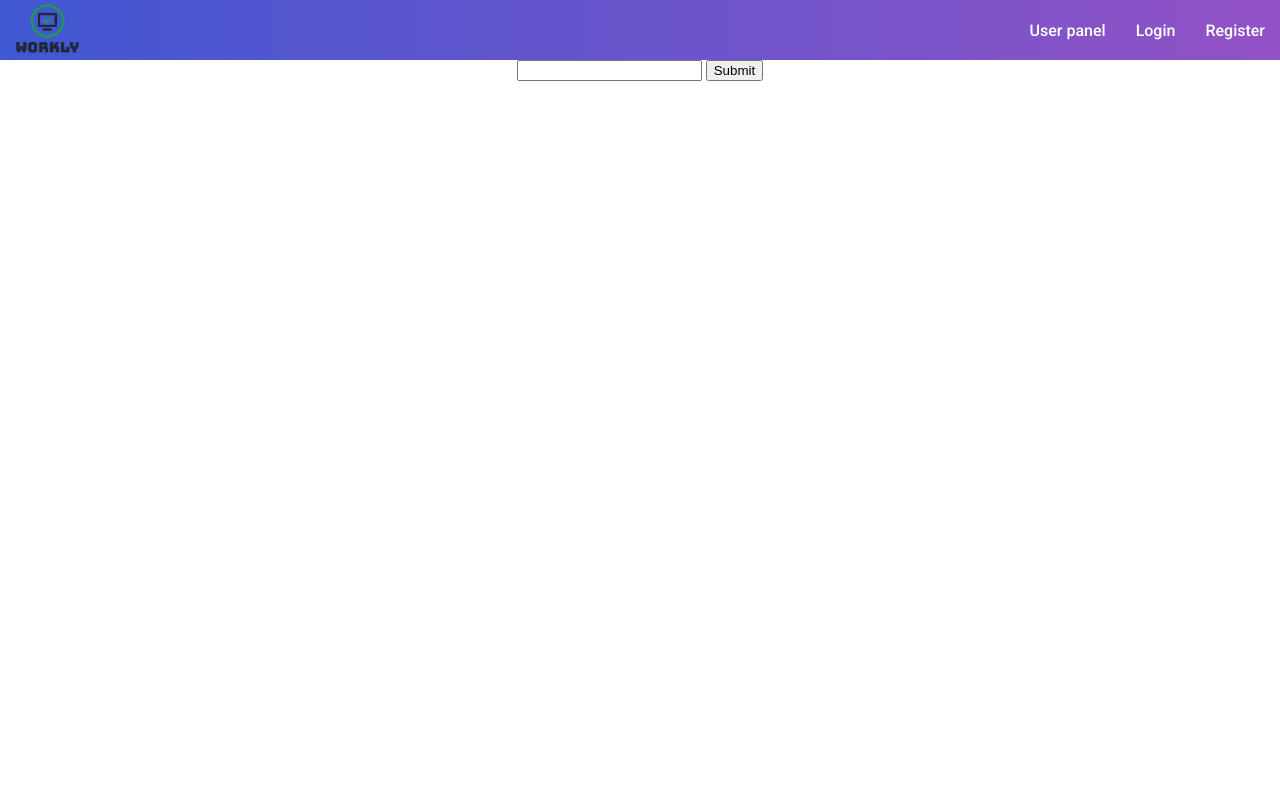
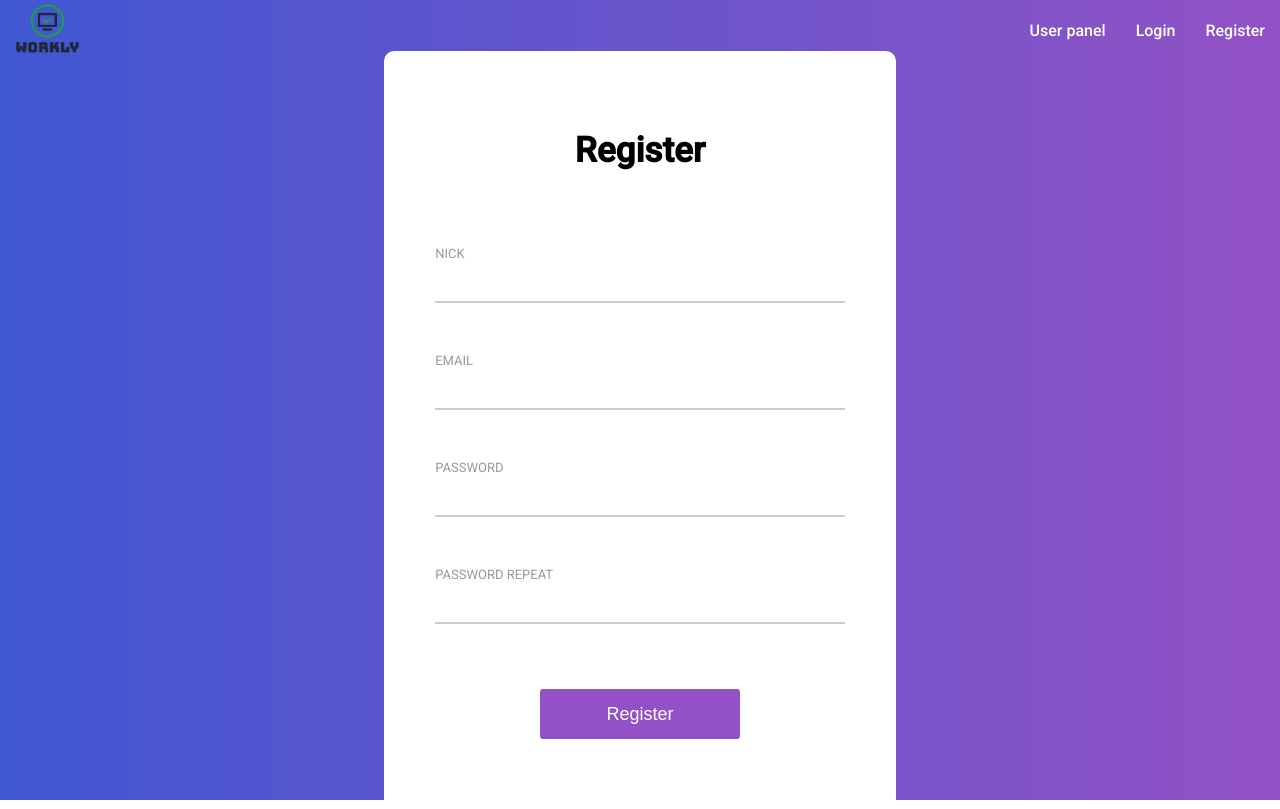
Before and after one commit to jstanislawczyk/WorklyFE, a Vue app: page /register in a window 1280 px wide. Built offline with nearby package versions, Linux system fonts and the light colour scheme.

Commit message:
Register form

```diff
--- a/src/components/Register.vue
+++ b/src/components/Register.vue
@@ -4,42 +4,66 @@
       @submit.prevent="registerUser"
       class="register__form"
     >
-      <label>
+      <h2 class="register__title">Register</h2>
+
+      <label class="label">
+        <span class="label__title">Nick</span>
         <input
+          class="label__input"
+          type="text"
+          v-model="user.nick"
+        >
+      </label>
+
+      <label class="label">
+        <span class="label__title">Email</span>
+        <input
+          class="label__input"
           type="text"
           v-model="user.email"
         >
-        {{ user.email }}
       </label>
 
-      <button type="submit">Submit</button>
+      <label class="label">
+        <span class="label__title">Password</span>
+        <input
+          class="label__input"
+          type="password"
+          v-model="user.password"
+        >
+      </label>
+
+      <label class="label">
+        <span class="label__title">Password repeat</span>
+        <input
+          class="label__input"
+          type="password"
+          v-model="user.passwordRepeat"
+        >
+      </label>
+
+      <button class="register__submit" type="submit">Register</button>
     </form>
   </div>
 </template>
 
 <script>
 
-import { required } from 'vuelidate';
-
 export default {
   name: 'Register',
   data() {
     return {
       user: {
+        nick: '',
         email: '',
+        password: '',
+        passwordRepeat: '',
       },
     };
   },
-  validations: {
-    email: {
-      required,
-    },
-  },
   methods: {
     registerUser() {
-      console.log(123123);
-      console.log(this.user.email);
-      console.log(this.validations);
+      console.log(this.user);
     },
   },
 };
@@ -47,4 +71,92 @@ export default {
 
 <style scoped lang="scss">
 
+  @import "../scss/colors.scss";
+  @import "../scss/mixins/common.scss";
+
+  .register {
+    display: flex;
+    justify-content: center;
+    align-items: center;
+    height: 100%;
+    background: $blue-violet-gradient;
+
+    &__form {
+      display: flex;
+      flex-direction: column;
+      align-items: center;
+      width: 40%;
+      height: auto;
+      min-height: 300px;
+      padding: 50px 0;
+      background: #FFF;
+      border-radius: 10px;
+    }
+
+    &__title {
+      margin-bottom: 50px;
+      font-size: 35px;
+    }
+
+    &__submit {
+      @include button(200px, 50px);
+
+      margin: 40px 0 20px;
+    }
+
+    & .label {
+      display: flex;
+      flex-direction: column;
+      align-items: flex-start;
+      position: relative;
+      width: 80%;
+      margin: 25px 0;
+      overflow: hidden;
+
+      &::after {
+        display: block;
+        content: '';
+        width: 100%;
+        height: 2px;
+        position: absolute;
+        bottom: 0;
+        left: -100%;
+        background: $blue-violet-gradient;
+        transition: .5s;
+      }
+
+      &::before {
+        display: block;
+        content: '';
+        width: 100%;
+        height: 2px;
+        position: absolute;
+        bottom: 0;
+        left: 0;
+        background: #CCC;
+        transition: 1s;
+      }
+
+      &:focus-within::after {
+        left: 0;
+      }
+
+      &__title {
+        width: 100%;
+        text-align: left;
+        font-size: 13px;
+        text-transform: uppercase;
+        color: #999;
+      }
+
+      &__input {
+        width: 100%;
+        height: 40px;
+        border: none;
+        font-size: 17px;
+        color: #333;
+      }
+    }
+  }
+
 </style>
```
